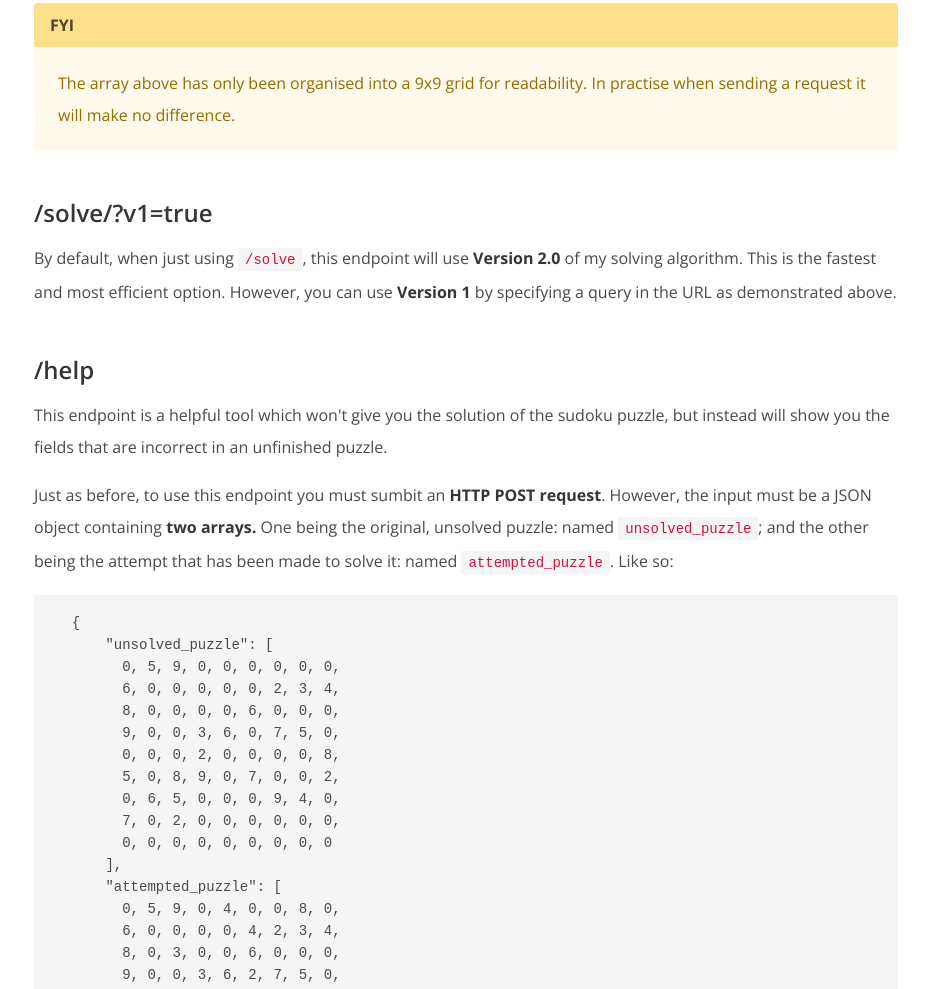
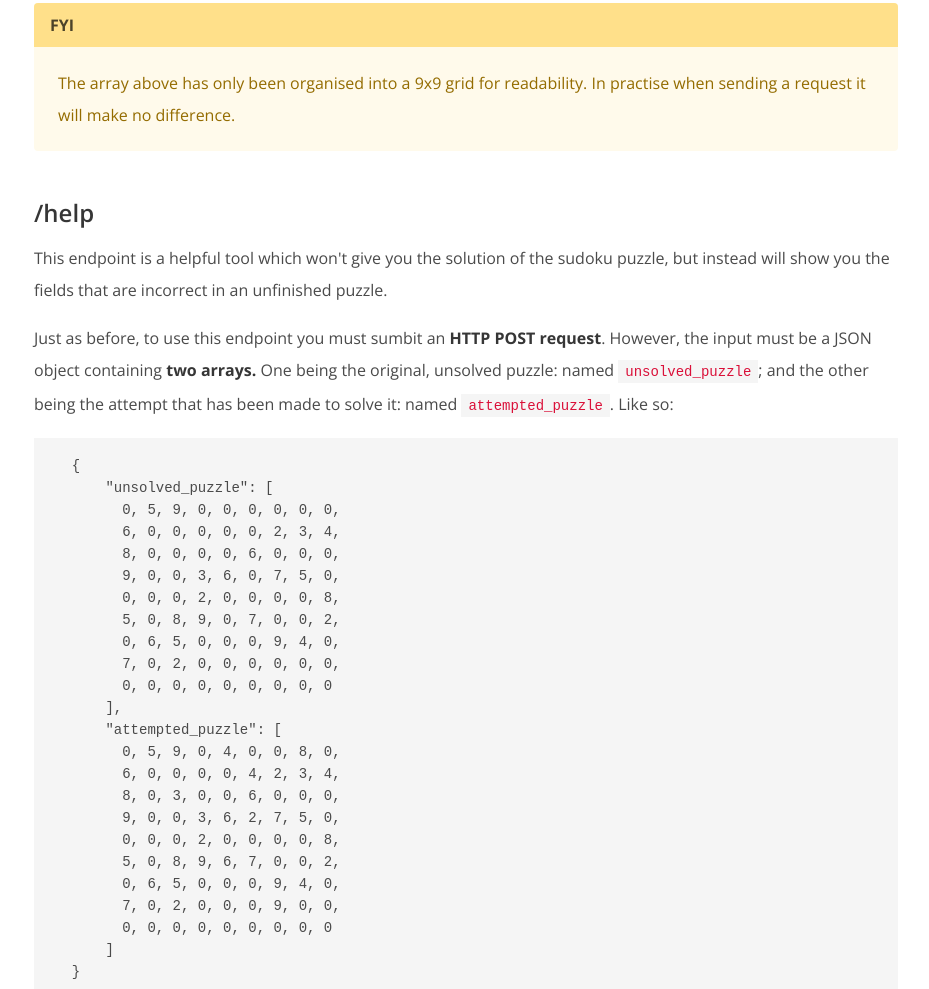
Before and after one commit to samuelcbird/sudoku_backend_api, a website: page public/index.html in a window 1280 px wide. Shown: the part 1553-2542 px from the top of the page, without its empty margins (174-1103 px from the left). Drawn offline with nearby package versions, Linux system fonts and the light colour scheme.

Commit message:
edited landing page

```diff
--- a/public/index.html
+++ b/public/index.html
@@ -99,12 +99,6 @@
           <div class="message-body">The array above has only been organised into a 9x9 grid for readability. In practise when sending a request it will make no difference.</div>
         </article>
 
-        <!-- SOLVE V2 -->
-        <h3 class="mt-6">/solve/?v1=true</h3>
-        <p>
-          By default, when just using <code>/solve</code>, this endpoint will use <strong>Version 2.0</strong> of my solving algorithm. This is the fastest and most efficient option. However, you can use <strong>Version 1</strong> by specifying a query in the URL as demonstrated above.
-        </p>
-
         <!-- HELP -->
         <h3 class="mt-6">/help</h3>
         <p>
```
